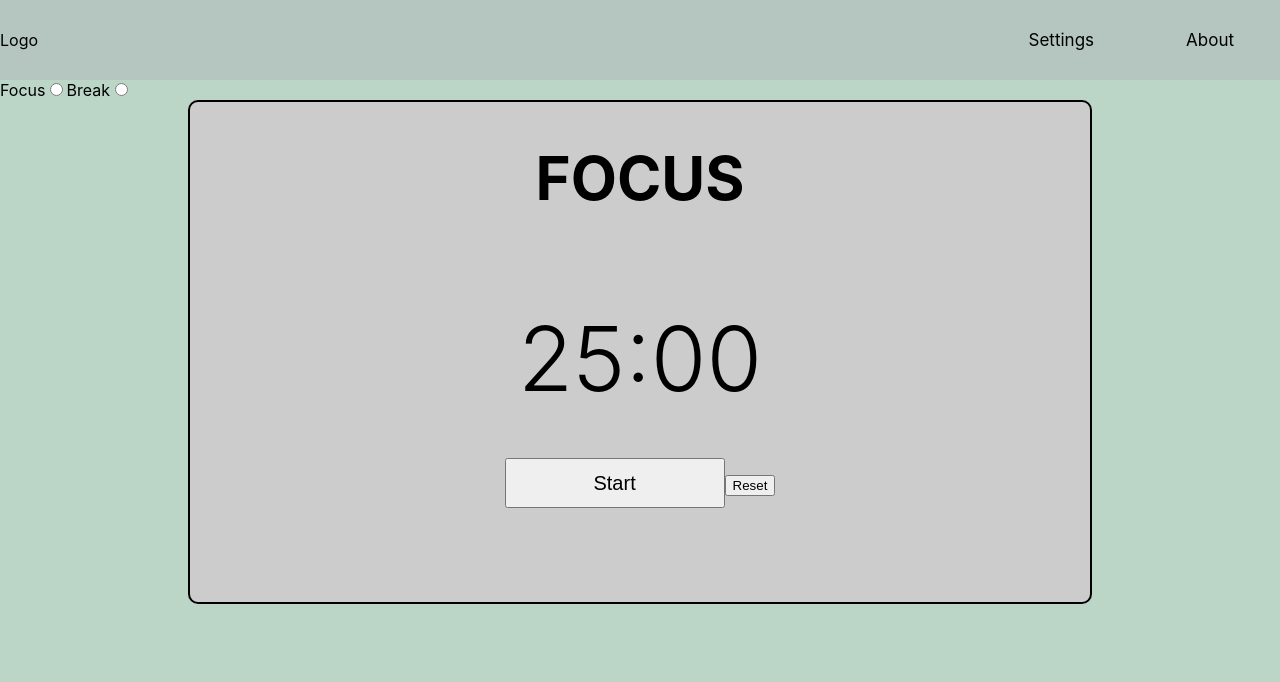
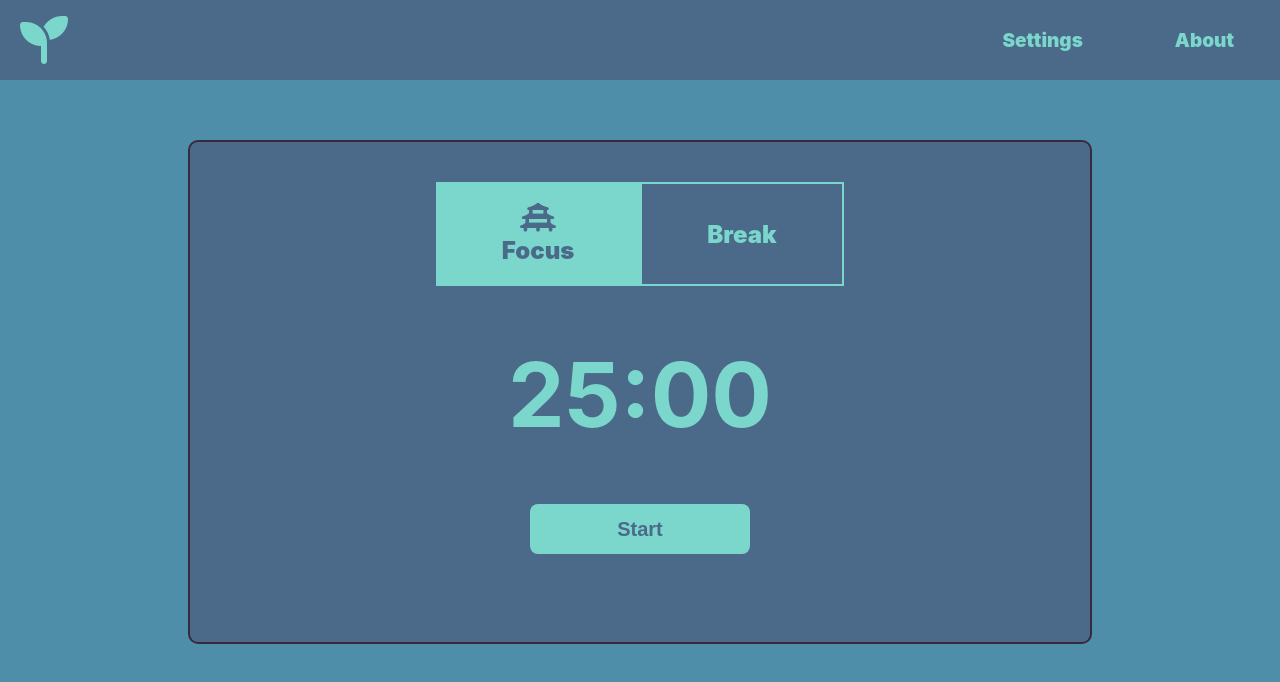
Before and after one commit to Vnnxy/Pomodoro, a React (Create React App) app: page / in a window 1280 px wide. Shown: the top 682 px of the page. Built offline with nearby package versions, Linux system fonts and the light colour scheme.

Commit message:
Styles added to timer and Mode selector and nav. Moved moved selector to Timer component

```diff
--- a/package.json
+++ b/package.json
@@ -8,6 +8,7 @@
     "@testing-library/user-event": "^13.5.0",
     "react": "^18.2.0",
     "react-dom": "^18.2.0",
+    "react-helmet": "^6.1.0",
     "react-scripts": "5.0.1",
     "web-vitals": "^2.1.4"
   },
--- a/src/App.css
+++ b/src/App.css
@@ -1,5 +1,5 @@
 .body{
-  background-color: #bbd5c7;
+  background-color: #4E8EA8;
   height: 100vw;
   width: 100vw;
   margin: 0;
--- a/src/App.js
+++ b/src/App.js
@@ -1,5 +1,6 @@
 import './App.css';
 import React, { useState, useRef, useEffect } from "react";
+import { Helmet } from 'react-helmet';
 import SettingsMenu from './Components/SettingsMenu';
 import NavMenu from './Components/NavMenu'
 import useOnClickOutside from './Hooks/useOnClickOutside';
@@ -56,10 +57,11 @@ useEffect(()=>{
 
 return (
   <div className='body'>
+      <Helmet><script src="https://kit.fontawesome.com/db4a58874e.js" crossorigin="anonymous"></script></Helmet>
       <NavMenu handleSettingsOpener= {handleSettingsOpener} ref={ref2}/>
       <SettingsMenu {...settingProps} ref={ref1}/>
-      <ModeSelector changeMode={changeMode}/>
-      <Timer min={currentTime} mode={currentMode} setMode={setMode}/>
+
+      <Timer min={currentTime} mode={currentMode} setMode={setMode} changeMode={changeMode}/>
   </div>
 );
 
--- a/src/Components/ModeSelector.js
+++ b/src/Components/ModeSelector.js
@@ -1,13 +1,21 @@
-
+import '../Styles/ModeSelectorStyles.css'
 
 const ModeSelector = ({changeMode}) =>{
     return(
         <div className="mode-wrapper">
-            <label for="input-focus" id="label-focus">Focus</label>
-            <input value="FOCUS" id="input-focus"type="radio" name="choice-radio" onChange={changeMode}/>
-            <label for="input-break" id="label-break">Break</label>
+            <label for="input-focus" id="label-focus">
+            <input value="FOCUS" id="input-focus"type="radio" name="choice-radio" onChange={changeMode} defaultChecked="checked"/>
+            <div className="focus box">
+                <span>Focus</span>
+            </div>
+            </label>
+            <label for="input-break" id="label-break">
             <input value="BREAK" id="input-break"type="radio" name="choice-radio" onChange={changeMode}/>
-            <div className='toggle'></div>
+            <div className="break box">
+                <span>Break</span>
+            </div>
+            </label>
+
         </div>
     )
 
--- a/src/Components/NavMenu.js
+++ b/src/Components/NavMenu.js
@@ -4,7 +4,9 @@ import '../Styles/NavMenuStyles.css'
 const NavMenu = forwardRef(({handleSettingsOpener}, ref) =>{
     return(
     <div className="nav-container" ref={ref}>
-        <div className='Logo'>Logo</div>
+        <div className='logo'>
+            <i class="fa-solid fa-seedling fa-3x"></i>
+        </div>
         <nav>
             <a href="#settings-menu" onClick={handleSettingsOpener}>Settings</a>
             <a href="#">About</a>
--- a/src/Components/Timer.js
+++ b/src/Components/Timer.js
@@ -1,8 +1,9 @@
 import {useRef, useState, useEffect } from "react";
+import ModeSelector from "./ModeSelector";
 
 import '../Styles/TimerStyles.css'
 
-const Timer = ({min, mode,setMode}) =>{
+const Timer = ({min, mode,setMode, changeMode}) =>{
     //The minutes that will change.
     var minutes = min;
     //The time that is displayed in the Timer
@@ -136,12 +137,12 @@ const Timer = ({min, mode,setMode}) =>{
     return(
         <div className="main-container">
             <div className="mode-cont">
-                <h1>{mode}</h1>
+                <ModeSelector changeMode={changeMode}/>
             </div>
             <div className="timer-container">
                 <div className="timestamp-cont">{time}</div>
                 <button className="start-pause-button" onClick={handlePauseResume}>{currentButtonState}</button>
-                <button className="reset-button" onClick={reset}>Reset</button>
+
             </div>
         </div>
     )
--- a/src/Styles/ModeSelectorStyles.css
+++ b/src/Styles/ModeSelectorStyles.css
@@ -1,51 +1,71 @@
-
+/* This radio-button style is from https://codepen.io/gabrielferreira/pen/oYxNVy. made by Gabriel Ferreira*/
 .mode-wrapper{
-    position: relative;
-    height: 26px;
-    width: 120px;
-    margin: 20px auto;
-    background: rgba(0, 0, 0, 0.25);
-    border-radius: 3px;
-    -webkit-box-shadow: inset 0 1px 3px rgba(0, 0, 0, 0.3), 0 1px rgba(255, 255, 255, 0.1);
-    box-shadow: inset 0 1px 3px rgba(0, 0, 0, 0.3), 0 1px rgba(255, 255, 255, 0.1);
+  text-align: center;
+  margin-top: 60px;
 }
 
-.mode-wrapper input{
-    position: absolute !important;
-  clip: rect(0, 0, 0, 0);
-  height: 1px;
-  width: 1px;
-  border: 0;
-  overflow: hidden;
+.mode-wrapper input[type="radio"]{
+  position: fixed;
+  opacity: 0;
+  pointer-events: none;
 }
 
-.mode-wrapper label{
-    background-color: #e4e4e4;
-  color: rgba(0, 0, 0, 0.6);
-  font-size: 14px;
-  line-height: 1;
-  text-align: center;
-  padding: 8px 16px;
-  margin-right: -1px;
-  border: 1px solid rgba(0, 0, 0, 0.2);
-  box-shadow: inset 0 1px 3px rgba(0, 0, 0, 0.3), 0 1px rgba(255, 255, 255, 0.1);
-  transition: all 0.1s ease-in-out;
+.mode-wrapper input:checked + .box {
+  background-color: #7BD6CB;
 }
 
+.mode-wrapper input:checked + .box span {
+  color: #4B6A89;
+  transform: translateY(-8px);
+}
 
-.mode-wrapper label:hover {
-    cursor: pointer;
-  }
+.mode-wrapper input:checked + .box span:before {
+  transform: translateY(-4px);
+  opacity: 1;
+}
 
-.mode-wrapper input:checked + label {
-    background-color: #a5dc86;
-    box-shadow: none;
-  }
+.box{
+  width: 200px;
+  height: 100px;
+  background-color: #4B6A89;
+  transition: all 250ms ease;
+  will-change: transition;
+  display: inline-block;
+  text-align: center;
+  cursor: pointer;
+  position: relative;
+  font-weight: 900;
+  border: 2px solid #7BD6CB;
+}
 
-  .mode-wrapper  label:first-of-type {
-    border-radius: 4px 0 0 4px;
-  }
+.box:active{
+  transform: translateY(5px);
+}
+.box span{
+  position: absolute;
+  transform: translate(0, -24px);
+  left: 0;
+  right: 0;
+  transition: all 300ms ease;
+  font-size: 1.5em;
+  user-select: none;
+  color: #7BD6CB;
+}
+.box span:before{
+  font-size: 1.2em;
+  display: block;
+  transform: translateY(-40px);
+  opacity: 0;
+  transition: all 300ms ease-in-out;
+  font-weight: normal;
+  color: #4B6A89;
+  font-family: FontAwesome;
+}
 
-  .mode-wrapper label:last-of-type {
-    border-radius: 0 4px 4px 0;
-  }
+.focus span:before{
+  content: "\f6a7";
+}
+
+.break > span::before{
+  content: "\f7b6"
+}
--- a/src/Styles/NavMenuStyles.css
+++ b/src/Styles/NavMenuStyles.css
@@ -1,11 +1,14 @@
 .nav-container{
     display:flex;
     overflow: hidden;
-    background-color: #b4c6bf;
+    background-color: #4B6A89;
     height: 80px;
     justify-content: space-between;
     align-items: center;
-
+    width: 100%;
+    position: sticky;
+    top:0;
+    z-index: 1000;
 }
 
 .nav-container nav{
@@ -14,15 +17,40 @@
 
 .nav-container a{
     float: right;
-    color: black ;
+    color:  #7BD6CB;
     text-align: center;
     padding: 24px 46px;
     text-decoration: none;
-    font-size: 17px;
+    font-size: 19px;
+    font-weight: 900;
+    transition: .5s;
 }
 
+.nav-container a:hover::before{
+    transform: scale(1.1);
+  box-shadow: 0 0 15px whitesmoke;
+}
 
+.nav-container a:hover{
+    color: whitesmoke;
+  box-shadow: 0 0 5px whitesmoke;
+  text-shadow: 0 0 5px whitesmoke;
+}
+
+@keyframes ripple {
+	/*scale the element to 250% to safely cover the entire link and fade it out*/
+	100% {
+    	opacity: 0;
+    	transform: scale(2.5);
+    }
+}
 
 nav{
     margin-bottom: 0!important;
 }
+
+.logo{
+    padding: auto;
+    margin-left: 20px;
+    color: #7BD6CB;
+}
--- a/src/Styles/TimerStyles.css
+++ b/src/Styles/TimerStyles.css
@@ -1,22 +1,24 @@
 .main-container{
     display: flex;
-
     align-items: center;
     max-width: 900px;
     min-height: 500px;
-    background-color: #ccc;
+    background-color: #4B6A89;
     flex-direction: column;
-    border: 2px solid #000; /* Border width and color */
+    border: 2px solid #382A3E; /* Border width and color */
     border-radius: 10px; /* Adjust the value to control the roundness of the corners */
     position: relative;
     margin: auto;
+    margin-top: 60px;
+    color: #7BD6CB;
 }
 
 .mode-cont{
   text-align: center;
-  font-size: 30px;
   margin-bottom: 50px;
+  margin-top: -20px;
 }
+
 
 .timer-container{
     width: 320px;
@@ -26,12 +28,26 @@
 
 .timestamp-cont{
     font-size: 90px;
-    font-weight: 300;
+    font-weight: 700;
 }
 
 .start-pause-button{
-    font-size: 20px;
-    margin-top: 45px;
+    margin-top: 55px;
     height: 50px;
     width: 220px;
+    display: inline-block;
+    outline: none;
+    cursor: pointer;
+    font-size: 20px;
+    font-weight: 700;
+    border-radius: 8px;
+    padding: 13px 23px;
+    border: 0;
+    transition: box-shadow 0.2s ease 0s, -ms-transform 0.1s ease 0s, -webkit-transform 0.1s ease 0s, transform 0.1s ease 0s;
+    background: #7BD6CB;
+    color: #4B6A89;
 }
+
+.start-pause-button:hover{
+    background: #5BB2BE;
+}
```
Also changed, not shown: 1 other file (tests, documents, lock files or other folders).
